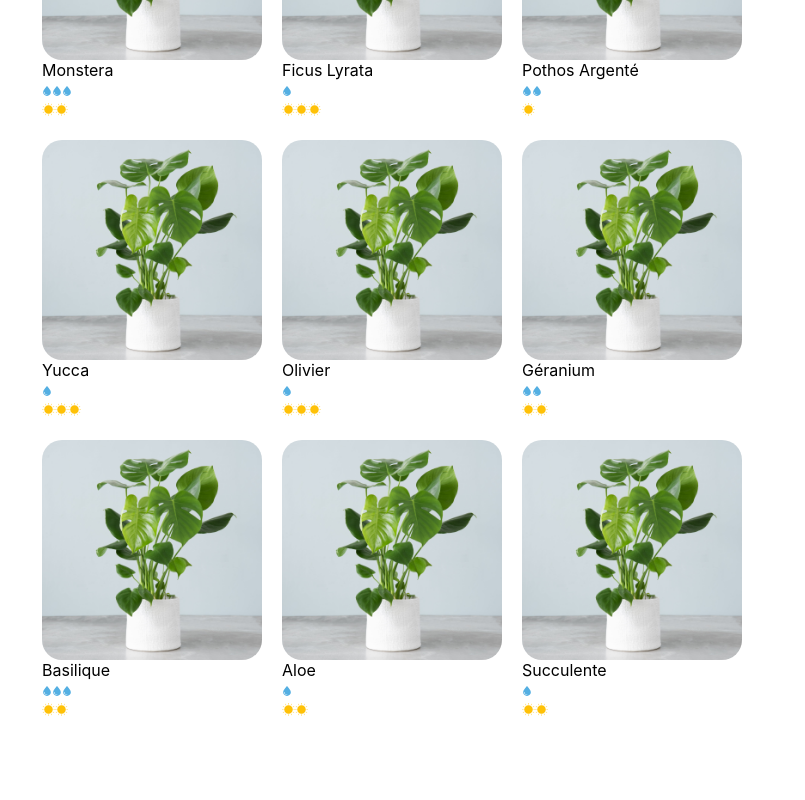
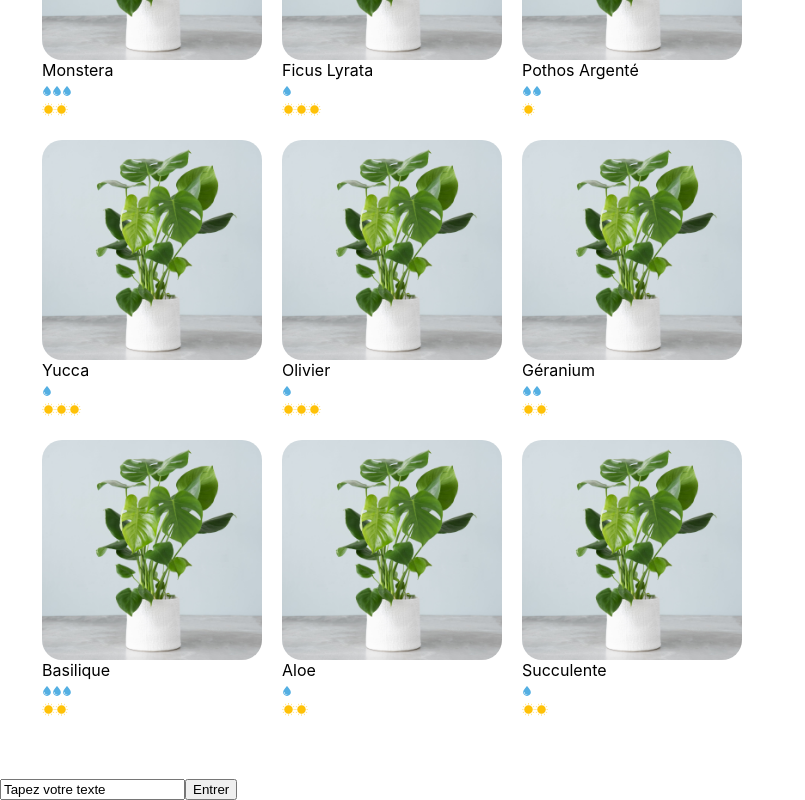
Before and after one commit to ChloeAndrault/La-maison-jungle, a React (Create React App) app: page / in a window 1280 px wide. Shown: the part 443-1243 px from the top of the page, without its empty margins (0-805 px from the left). Before the commit the page ends 1221 px from the top, so only its background shows below. Built offline with nearby package versions, Linux system fonts and the light colour scheme.

Commit message:
formulaires non contrôlés

```diff
--- a/src/components/App.js
+++ b/src/components/App.js
@@ -3,21 +3,24 @@ import logo from '../assets/logo.png'
 // import Description from './Description';
 // import Cart from './Cart';
 import ShoppingList from './ShoppingList';
+import QuestionForm from './QuestionForm'
 
 function App(){
 
   return(
     <div>
-
       <Banner>
         <img className='lmj-logo' src={logo} alt='La maison jungle' />
         <h1 className='lmj-title'>La maison jungle</h1>
       </Banner>
-
-
       {/* <Description /> */}
       {/* <Cart /> */}
       <ShoppingList />
+
+      <QuestionForm/>
+
+
+
     </div>
   )
 
--- a/src/components/PlantItem.js
+++ b/src/components/PlantItem.js
@@ -1,10 +1,14 @@
 import CareScale from './CareScale'
 import '../styles/PlantItem.css'
+
+function handleClick(e) {
+  console.log('✨ Ceci est mon event :', e)
+}
 
 function PlantItem({id, cover, name, water, light}) {
 
   return(
-    <li key={id} className='lmj-plant-item'>
+    <li key={id} className='lmj-plant-item' onClick={() => handleClick(name)}>
 
       <img className='lmj-plant-item-cover' src={cover} alt={`${name} cover`} />
       <div className='name'>{name}</div>
@@ -17,5 +21,4 @@ function PlantItem({id, cover, name, water, light}) {
   )
 }
 
-
 export default PlantItem
--- /dev/null
+++ b/src/components/QuestionForm.js
@@ -0,0 +1,15 @@
+function handleSubmit(e) {
+  e.preventDefault()
+  alert(e.target['my_input'].value)
+}
+
+function QuestionForm(el){
+  return(
+    <form onSubmit={handleSubmit}>
+      <input type='text' name='my_input' defaultValue='Tapez votre texte' />
+      <button type='submit'>Entrer</button>
+    </form>
+  )
+}
+
+export default QuestionForm
--- a/src/components/ShoppingList.js
+++ b/src/components/ShoppingList.js
@@ -1,5 +1,5 @@
 import { plantList } from '../datas/plantList'
-import CareScale from './CareScale'
+// import CareScale from './CareScale'
 import PlantItem from './PlantItem'
 import '../styles/ShoppingList.css'
 
```
